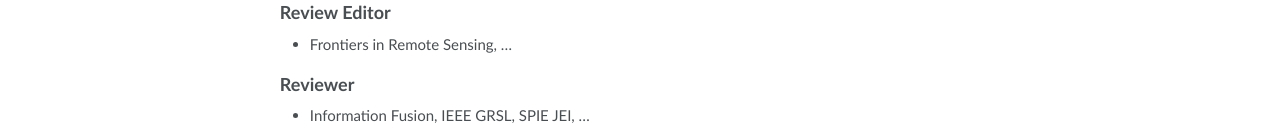
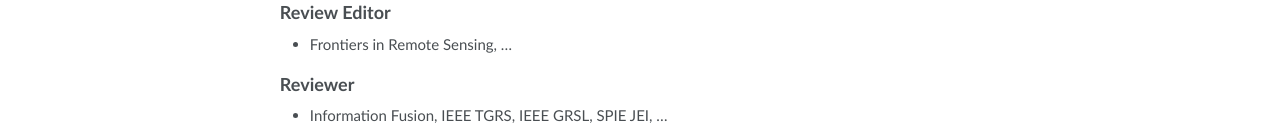
Before and after one commit to zhongchengwu/zhongchengwu.github.io, a Jekyll site: the page built from _pages/about.md, in a window 1280 px wide and 900 px high, scrolled down 954 px. Shown: the part 758-897 px from the top of the window. Built offline with Jekyll 4.4.1, drawn with Linux system fonts in a browser that asks for light colours.

Commit message:
Update about.md

```diff
--- a/_pages/about.md
+++ b/_pages/about.md
@@ -95,4 +95,4 @@ E-mail: <wuzhch97@163.com> &emsp;
 - Frontiers in Remote Sensing, ...
 
 ## Reviewer
-- Information Fusion, IEEE GRSL, SPIE JEI, ...
+- Information Fusion, IEEE TGRS, IEEE GRSL, SPIE JEI, ...
```
